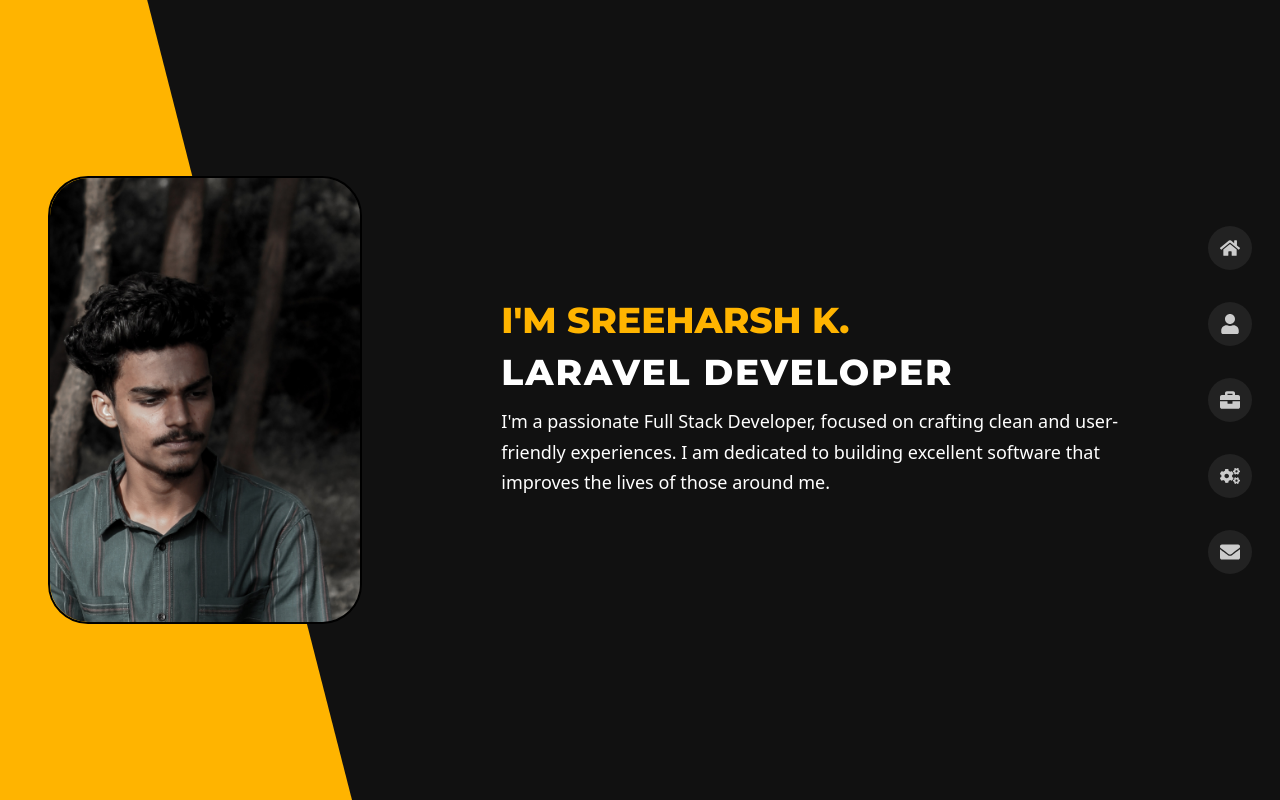
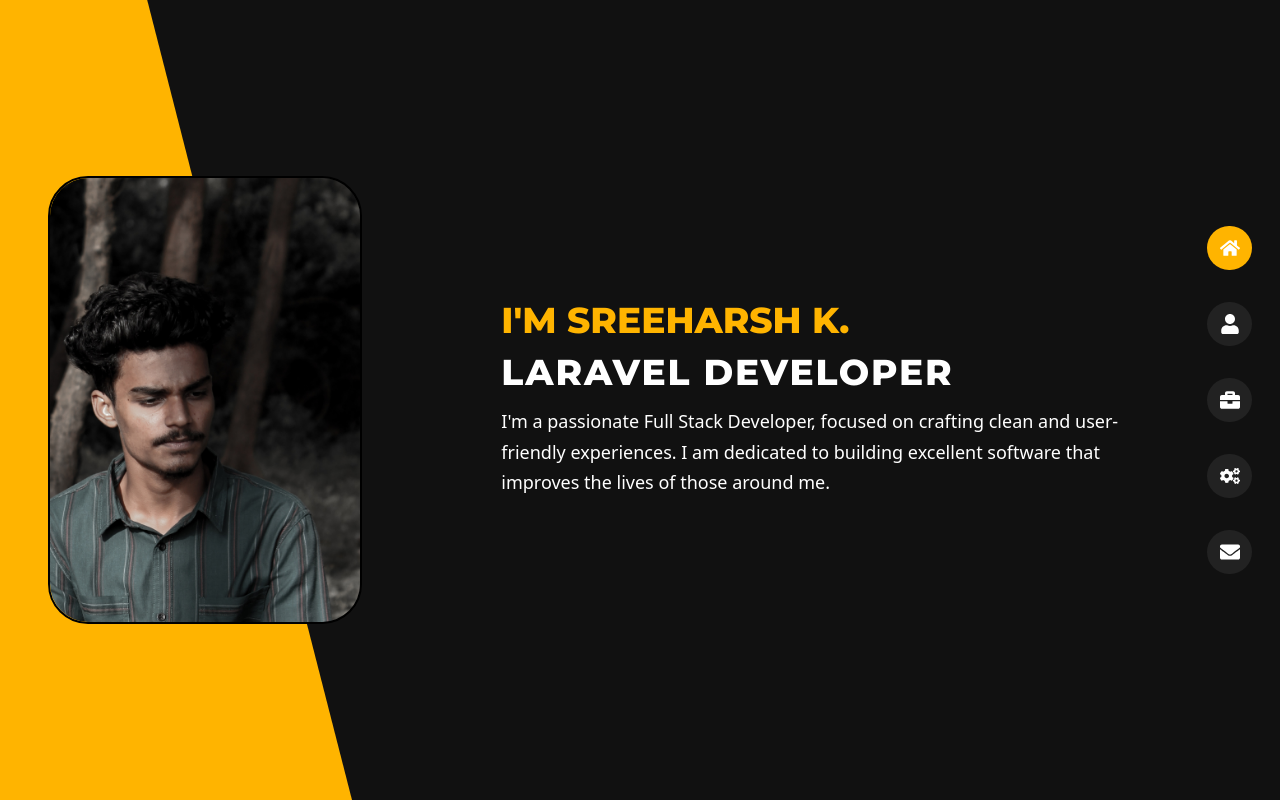
Before and after one commit to sreeharshk92/Portfolio, a React (Create React App) app: page / in a window 1280 px wide. Built offline with nearby package versions, Linux system fonts and the light colour scheme.

Commit message:
sidebar hover animation

```diff
--- a/src/Components/Contact.jsx
+++ b/src/Components/Contact.jsx
@@ -29,7 +29,7 @@
         <h2 style={{ fontFamily: 'Montserrat,sans-serif', fontWeight: '900' }} className="text-4xl md:text-5xl lg:text-6xl font-bold mb-8">
           CONTACT <span className='text-yellowColor'>ME</span>
         </h2>
-        <div className="w-full lg:w-3/4 mx-auto grid grid-cols-1 lg:grid-cols-2  text-left lg:mt-24">
+        <div className="w-full lg:w-3/4  mx-auto grid grid-cols-1 lg:grid-cols-2  text-left lg:mt-24">
           <div className='font-semibold lg:w-2/3'>
             <h3 className="text-xl lg:text-2xl font-bold mb-6">GET IN TOUCH</h3>
             <p className="mb-6">Feel free to reach out via email or phone. I'm available for freelance projects and collaborations.</p>
--- a/src/Components/Sidebar.css
+++ b/src/Components/Sidebar.css
@@ -1,32 +1,27 @@
-.nav-item {
-    display: flex;
-    align-items: center;
-    justify-content: end;
-    background-color: #222222;
-    color: #ccc;
-    padding: 0.75rem;
-    border-radius: 50%;
-    transition: all 0.3s ease;
-    position: relative;
+.nav-item{
+  transition: all 1s ease;
+  width: 2.8rem;
+  overflow: hidden;
+  color: white;
 }
 
-  .nav-item:hover {
-    background-color: #ffcc00; /* Hover background color */
-    width: 6rem; /* Expand width on hover */
+.nav-item:hover{
+  width: 8.1rem;
+  background-color: #ffb400;
+  color: white;
+
 }
 
 .nav-text {
+  transition: all 1s ease;
   display: none;
-    margin-left: 10px;
-    font-size: 0.875rem;
-    font-weight: bold;
-    color: white;
-    position: absolute;
-    left: 3rem;
-    white-space: nowrap;
-    transition: all 0.3s ease;
+  font-weight: 500;
+  font-size: small;
  }
 
 .nav-item:hover .nav-text {
   display: inline-block;
+  text-align: center;
+
+
 }
--- a/src/Components/Sidebar.jsx
+++ b/src/Components/Sidebar.jsx
@@ -5,27 +5,31 @@
 
 const Sidebar = () => {
   return (
-    <nav className="w-full md:w-auto lg:w-auto fixed lg:right-0 md:right-0 bottom-0 left-1/2 justify-center lg:left-auto py-3 md:left-auto transform -translate-x-1/2 lg:-translate-x-1/4 flex lg:top-1/2 md:top-1/2 lg:transform md:transform lg:-translate-y-1/2 md:-translate-y-1/2 lg:flex md:flex lg:flex-col md:flex-col lg:items-center lg:justify-center md:items-center md:justify-center z-20">
-      <div className='lg:flex lg:w-[7rem] items-end lg:flex-col lg:gap-8 md:flex md:flex-col md:gap-8 flex gap-10'>
-        <NavLink to='/' className={({ isActive }) => isActive ? 'nav-item active' : 'nav-item'}>
+    <nav className="bg-[#111111] w-full md:w-auto lg:w-auto fixed lg:right-0 md:right-0 bottom-0 left-1/2 justify-center lg:left-auto py-3 md:left-auto transform -translate-x-1/2 lg:-translate-x-1/4 flex lg:top-1/2 md:top-1/2 lg:transform md:transform lg:-translate-y-1/2 md:-translate-y-1/2 lg:flex md:flex lg:flex-col md:flex-col lg:items-center lg:justify-center md:items-center md:justify-center z-20">
+      <div className='lg:flex lg:w-[7rem] md:w-[1rem]  items-end  lg:flex-col lg:gap-8 md:flex md:flex-col md:gap-8 flex gap-10'>
+        <NavLink to='/' className={({ isActive }) => isActive ? 'bg-yellowColor rounded-full p-3  flex items-center justify-end nav-item gap-3 ' : '  bg-[#222222]  rounded-full p-3  flex justify-end nav-item gap-3'}>
+        <span className='nav-text'>HOME</span>
           <FaHome size={20} />
-          <span className="nav-text">Home</span>
         </NavLink>
-        <NavLink to='/about' className={({ isActive }) => isActive ? 'nav-item active' : 'nav-item'}>
+        <NavLink to='/about' className={({ isActive }) => isActive ? 'bg-yellowColor rounded-full p-3  flex items-center justify-end nav-item gap-3' : ' bg-[#222222] rounded-full p-3   flex justify-end nav-item gap-3'}>
+        <span className='nav-text'>ABOUT</span>
+
           <FaUser size={20} />
-          <span className="nav-text">About</span>
         </NavLink>
-        <NavLink to='/portfolio' className={({ isActive }) => isActive ? 'nav-item active' : 'nav-item'}>
+        <NavLink to='/portfolio' className={({ isActive }) => isActive ? 'bg-yellowColor rounded-full p-3  flex items-center justify-end nav-item gap-3' : '  bg-[#222222] rounded-full p-3   flex justify-end nav-item gap-3'}>
+        <span className='nav-text'>PORTIFOLIO</span>
+
           <FaBriefcase size={20} />
-          <span className="nav-text">Portfolio</span>
         </NavLink>
-        <NavLink to='/services' className={({ isActive }) => isActive ? 'nav-item active' : 'nav-item'}>
+        <NavLink to='/services' className={({ isActive }) => isActive ? 'bg-yellowColor  rounded-full p-3 flex items-center justify-end nav-item gap-3' : ' bg-[#222222] rounded-full p-3   flex justify-end nav-item gap-3'}>
+        <span className='nav-text'>SERVICES</span>
+
           <FaCogs size={20} />
-          <span className="nav-text">Services</span>
         </NavLink>
-        <NavLink to='/contact' className={({ isActive }) => isActive ? 'nav-item active' : 'nav-item'}>
+        <NavLink to='/contact' className={({ isActive }) => isActive ? 'bg-yellowColor rounded-full p-3  flex items-center justify-end nav-item gap-3' : ' bg-[#222222] rounded-full p-3   flex justify-end nav-item gap-3'}>
+        <span className='nav-text'>CONTACT</span>
+
           <FaEnvelope size={20} />
-          <span className="nav-text">Contact</span>
         </NavLink>
       </div>
     </nav>
```
Lines whose indentation alone changed are shown as unchanged.
